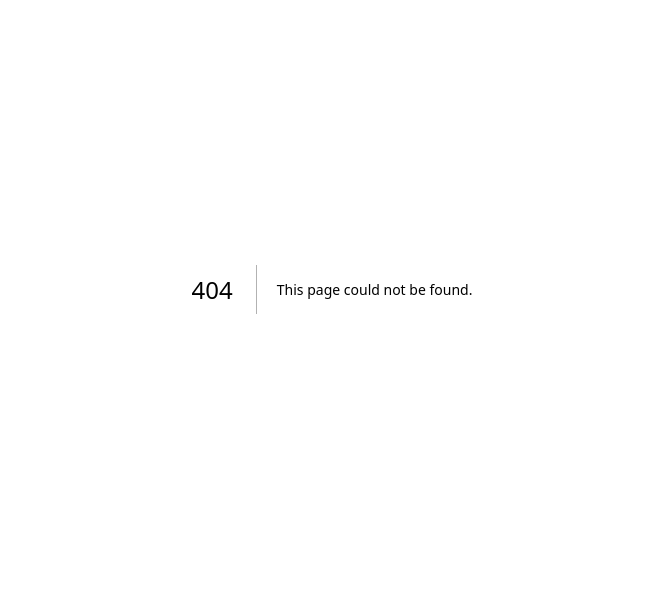
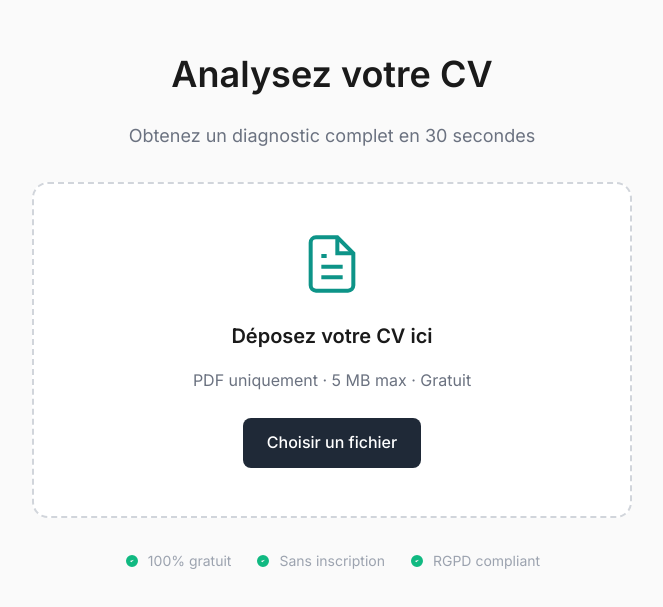
Before and after one commit to FiTiTan/CAREER, a Next.js app: page /cv/new in a window 1280 px wide. Before the commit this address had no page. Shown: the part 111-718 px from the top of the page, without its empty margins (308-971 px from the left). Built offline with nearby package versions, Linux system fonts and the light colour scheme.

Commit message:
feat: Semaine 2 - CV Upload (drag & drop + Supabase Storage)

```diff
--- /dev/null
+++ b/app/(app)/cv/new/page.tsx
@@ -0,0 +1,55 @@
+import CVUploader from '@/components/cv/CVUploader'
+
+export default function NewCVPage() {
+  return (
+    <div style={{
+      minHeight: '100vh',
+      display: 'flex',
+      alignItems: 'center',
+      justifyContent: 'center',
+      padding: '2rem',
+      backgroundColor: '#FAFAFA'
+    }}>
+      <div style={{ width: '100%', maxWidth: '600px' }}>
+        <div style={{ textAlign: 'center', marginBottom: '2rem' }}>
+          <h1 style={{ fontSize: '2.25rem', fontWeight: 600, marginBottom: '0.5rem' }}>
+            Analysez votre CV
+          </h1>
+          <p style={{ fontSize: '1.125rem', color: '#6B7280' }}>
+            Obtenez un diagnostic complet en 30 secondes
+          </p>
+        </div>
+
+        <CVUploader />
+
+        <div style={{
+          marginTop: '2rem',
+          display: 'flex',
+          gap: '1.5rem',
+          justifyContent: 'center',
+          fontSize: '0.875rem',
+          color: '#9CA3AF'
+        }}>
+          <div style={{ display: 'flex', alignItems: 'center', gap: '0.5rem' }}>
+            <svg style={{ width: '16px', height: '16px', color: '#10B981' }} viewBox="0 0 24 24" fill="currentColor">
+              <path d="M9 12l2 2 4-4m6 2a9 9 0 11-18 0 9 9 0 0118 0z"/>
+            </svg>
+            <span>100% gratuit</span>
+          </div>
+          <div style={{ display: 'flex', alignItems: 'center', gap: '0.5rem' }}>
+            <svg style={{ width: '16px', height: '16px', color: '#10B981' }} viewBox="0 0 24 24" fill="currentColor">
+              <path d="M9 12l2 2 4-4m6 2a9 9 0 11-18 0 9 9 0 0118 0z"/>
+            </svg>
+            <span>Sans inscription</span>
+          </div>
+          <div style={{ display: 'flex', alignItems: 'center', gap: '0.5rem' }}>
+            <svg style={{ width: '16px', height: '16px', color: '#10B981' }} viewBox="0 0 24 24" fill="currentColor">
+              <path d="M9 12l2 2 4-4m6 2a9 9 0 11-18 0 9 9 0 0118 0z"/>
+            </svg>
+            <span>RGPD compliant</span>
+          </div>
+        </div>
+      </div>
+    </div>
+  )
+}
--- /dev/null
+++ b/app/api/cv/upload/route.ts
@@ -0,0 +1,73 @@
+import { createClient } from '@/lib/supabase/server'
+import { NextResponse } from 'next/server'
+
+export async function POST(request: Request) {
+  try {
+    const formData = await request.formData()
+    const file = formData.get('file') as File
+
+    if (!file) {
+      return NextResponse.json({ error: 'No file provided' }, { status: 400 })
+    }
+
+    // Validate file type
+    if (!file.type.includes('pdf')) {
+      return NextResponse.json({ error: 'Only PDF files are allowed' }, { status: 400 })
+    }
+
+    // Validate file size (5MB)
+    if (file.size > 5 * 1024 * 1024) {
+      return NextResponse.json({ error: 'File too large (max 5MB)' }, { status: 400 })
+    }
+
+    const supabase = await createClient()
+
+    // Get current user (if authenticated)
+    const { data: { user } } = await supabase.auth.getUser()
+
+    // Generate unique filename
+    const timestamp = Date.now()
+    const filename = `${timestamp}-${file.name.replace(/[^a-zA-Z0-9.-]/g, '_')}`
+    const filePath = `uploads/${filename}`
+
+    // Upload to Supabase Storage
+    const fileBuffer = await file.arrayBuffer()
+    const { error: uploadError } = await supabase.storage
+      .from('cvs')
+      .upload(filePath, fileBuffer, {
+        contentType: 'application/pdf',
+        upsert: false
+      })
+
+    if (uploadError) {
+      console.error('Upload error:', uploadError)
+      return NextResponse.json({ error: 'Upload failed' }, { status: 500 })
+    }
+
+    // Create analysis record
+    const { data: analysis, error: dbError } = await supabase
+      .from('cv_analyses')
+      .insert({
+        user_id: user?.id || null,
+        file_path: filePath,
+        file_name: file.name,
+        status: 'pending'
+      })
+      .select('id')
+      .single()
+
+    if (dbError || !analysis) {
+      console.error('Database error:', dbError)
+      return NextResponse.json({ error: 'Failed to create analysis' }, { status: 500 })
+    }
+
+    return NextResponse.json({
+      analysisId: analysis.id,
+      message: 'Upload successful'
+    })
+
+  } catch (error) {
+    console.error('Upload error:', error)
+    return NextResponse.json({ error: 'Internal server error' }, { status: 500 })
+  }
+}
--- /dev/null
+++ b/components/cv/CVUploader.tsx
@@ -0,0 +1,161 @@
+'use client'
+
+import { useState, useCallback } from 'react'
+import { useRouter } from 'next/navigation'
+
+export default function CVUploader() {
+  const [isDragging, setIsDragging] = useState(false)
+  const [uploading, setUploading] = useState(false)
+  const [error, setError] = useState<string | null>(null)
+  const router = useRouter()
+
+  const handleFile = async (file: File) => {
+    // Validation
+    if (!file.type.includes('pdf')) {
+      setError('Seuls les fichiers PDF sont acceptés')
+      return
+    }
+
+    if (file.size > 5 * 1024 * 1024) { // 5MB
+      setError('Le fichier ne doit pas dépasser 5 MB')
+      return
+    }
+
+    setError(null)
+    setUploading(true)
+
+    try {
+      const formData = new FormData()
+      formData.append('file', file)
+
+      const response = await fetch('/api/cv/upload', {
+        method: 'POST',
+        body: formData,
+      })
+
+      if (!response.ok) {
+        throw new Error('Échec de l\'upload')
+      }
+
+      const { analysisId } = await response.json()
+
+      // Redirect to analysis page
+      router.push(`/cv/${analysisId}`)
+    } catch (err) {
+      setError(err instanceof Error ? err.message : 'Une erreur est survenue')
+      setUploading(false)
+    }
+  }
+
+  const onDrop = useCallback((e: React.DragEvent) => {
+    e.preventDefault()
+    setIsDragging(false)
+
+    const file = e.dataTransfer.files[0]
+    if (file) handleFile(file)
+  }, [])
+
+  const onFileSelect = (e: React.ChangeEvent<HTMLInputElement>) => {
+    const file = e.target.files?.[0]
+    if (file) handleFile(file)
+  }
+
+  return (
+    <div
+      onDragOver={(e) => { e.preventDefault(); setIsDragging(true) }}
+      onDragLeave={() => setIsDragging(false)}
+      onDrop={onDrop}
+      style={{
+        border: `2px dashed ${isDragging ? '#0D9488' : '#D1D5DB'}`,
+        borderRadius: '16px',
+        padding: '3rem 2rem',
+        textAlign: 'center',
+        backgroundColor: isDragging ? '#F0FDFA' : '#FFFFFF',
+        transition: 'all 0.2s',
+        cursor: uploading ? 'not-allowed' : 'pointer'
+      }}
+    >
+      {/* Icon */}
+      <div style={{
+        width: '64px',
+        height: '64px',
+        margin: '0 auto 1.5rem',
+        color: '#0D9488'
+      }}>
+        <svg viewBox="0 0 24 24" fill="none" stroke="currentColor" strokeWidth="1.5">
+          <path d="M14 2H6a2 2 0 00-2 2v16a2 2 0 002 2h12a2 2 0 002-2V8l-6-6z"/>
+          <path d="M14 2v6h6"/>
+          <path d="M16 13H8m8 4H8m2-8H8"/>
+        </svg>
+      </div>
+
+      {uploading ? (
+        <>
+          <h3 style={{ fontSize: '1.25rem', fontWeight: 600, marginBottom: '0.5rem' }}>
+            Upload en cours...
+          </h3>
+          <div style={{
+            width: '48px',
+            height: '48px',
+            margin: '1rem auto',
+            border: '3px solid #E5E7EB',
+            borderTop: '3px solid #0D9488',
+            borderRadius: '50%',
+            animation: 'spin 1s linear infinite'
+          }} />
+        </>
+      ) : (
+        <>
+          <h3 style={{ fontSize: '1.25rem', fontWeight: 600, marginBottom: '0.5rem' }}>
+            Déposez votre CV ici
+          </h3>
+          <p style={{ color: '#6B7280', marginBottom: '1.5rem' }}>
+            PDF uniquement · 5 MB max · Gratuit
+          </p>
+
+          <label style={{
+            display: 'inline-block',
+            padding: '0.75rem 1.5rem',
+            backgroundColor: '#1F2937',
+            color: '#FFFFFF',
+            borderRadius: '8px',
+            fontWeight: 500,
+            cursor: 'pointer',
+            transition: 'background 0.2s'
+          }}
+          onMouseEnter={(e) => e.currentTarget.style.backgroundColor = '#374151'}
+          onMouseLeave={(e) => e.currentTarget.style.backgroundColor = '#1F2937'}
+          >
+            Choisir un fichier
+            <input
+              type="file"
+              accept=".pdf"
+              onChange={onFileSelect}
+              style={{ display: 'none' }}
+              disabled={uploading}
+            />
+          </label>
+        </>
+      )}
+
+      {error && (
+        <div style={{
+          marginTop: '1rem',
+          padding: '1rem',
+          backgroundColor: '#FEE2E2',
+          color: '#DC2626',
+          borderRadius: '8px',
+          fontSize: '0.875rem'
+        }}>
+          {error}
+        </div>
+      )}
+
+      <style jsx>{`
+        @keyframes spin {
+          to { transform: rotate(360deg); }
+        }
+      `}</style>
+    </div>
+  )
+}
--- a/package.json
+++ b/package.json
@@ -12,6 +12,7 @@
     "@supabase/ssr": "^0.8.0",
     "@supabase/supabase-js": "^2.94.1",
     "next": "16.1.6",
+    "pdf-parse": "^2.4.5",
     "react": "19.2.3",
     "react-dom": "19.2.3"
   },
```
Also changed, not shown: 2 other files (tests, documents, lock files or other folders).
